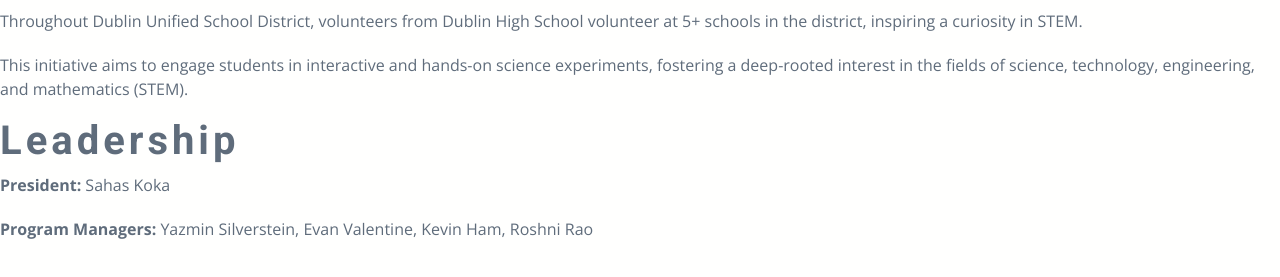
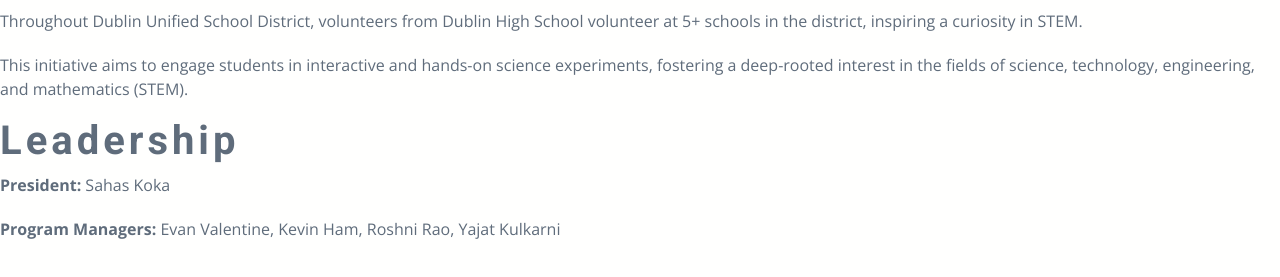
Before and after one commit to AnitAnnadi/scienceforthebay, a plain HTML site: page dusd.html in a window 1280 px wide. Shown: the part 517-794 px from the top of the page. Drawn offline with nearby package versions, Linux system fonts and the light colour scheme.

Commit message:
Update dusd.html

```diff
--- a/dusd.html
+++ b/dusd.html
@@ -14,7 +14,7 @@
         <p>This initiative aims to engage students in interactive and hands-on science experiments, fostering a deep-rooted interest in the fields of science, technology, engineering, and mathematics (STEM).</p>
         <h2>Leadership</h2>
         <p><strong>President:</strong> Sahas Koka</p>
-        <p><strong>Program Managers:</strong> Yazmin Silverstein, Evan Valentine, Kevin Ham, Roshni Rao</p>
+        <p><strong>Program Managers:</strong> Evan Valentine, Kevin Ham, Roshni Rao, Yajat Kulkarni</p>
     </div>
 </body>
 </html>
```
